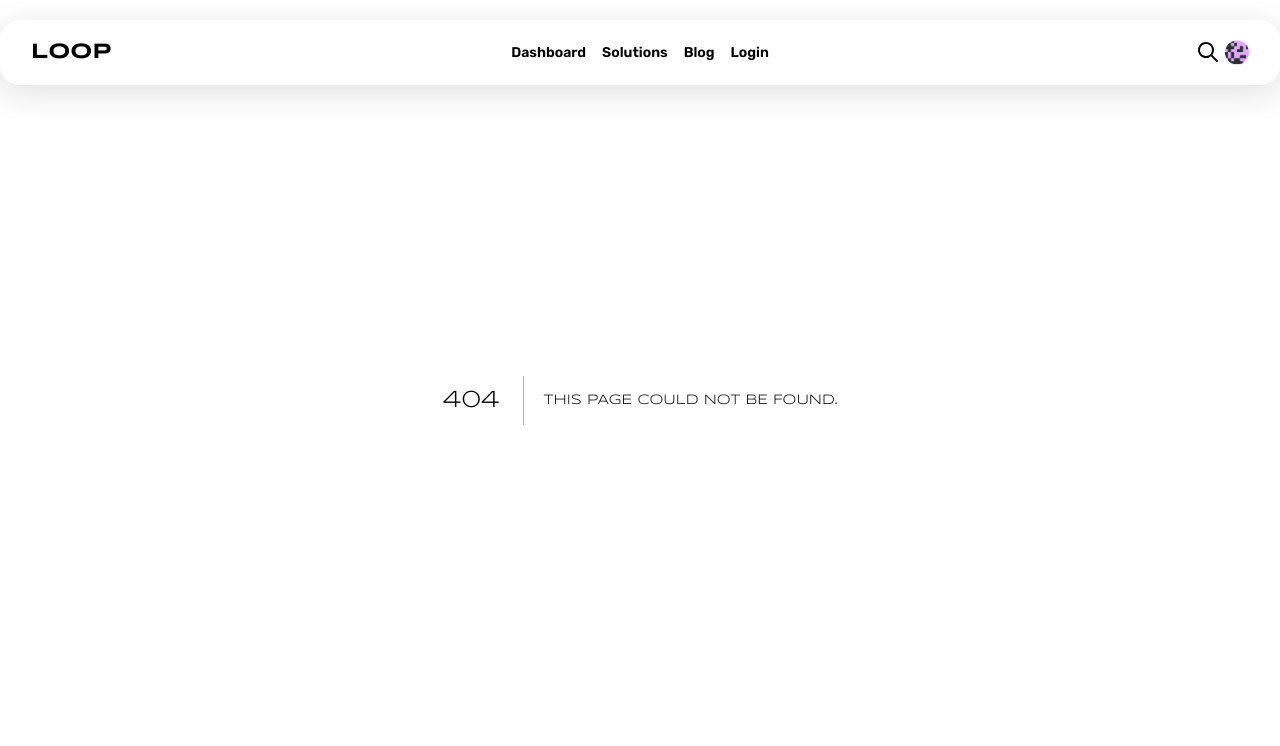
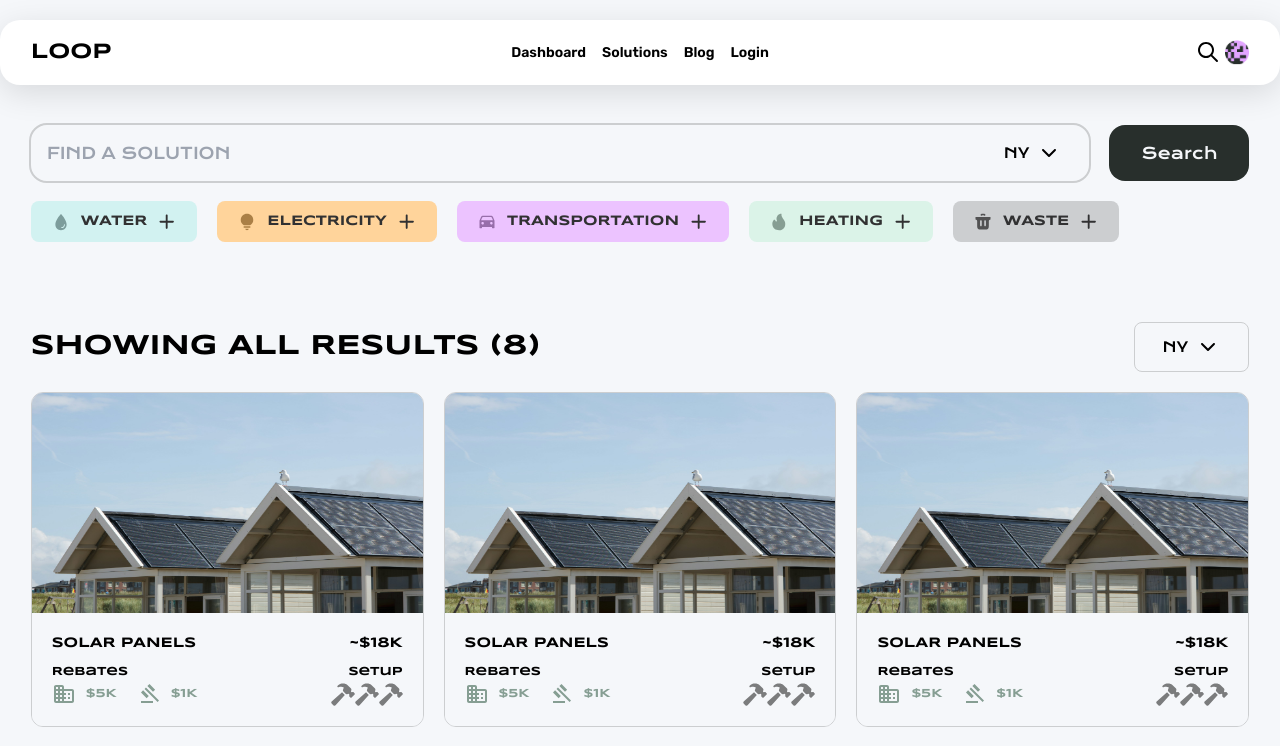
Before and after one commit to pranavkannepalli/loop, a Next.js app: page /solutions in a window 1280 px wide. Before the commit this address had no page. Shown: the top 746 px of the page. Built offline with nearby package versions, Linux system fonts and the light colour scheme.

Commit message:
solutions page

```diff
--- a/app/page.js
+++ b/app/page.js
@@ -9,6 +9,7 @@ import HomeText from "@/components/HomeText";
 import HomeSolutionCard from "@/components/HomeSolutionCard";
 import HomeCarousel from "@/components/HomeSolutionCard/carousel";
 import TagLine from "@/components/Tagline";
+import SectorFilters from "@/components/SectorFilters";
 
 // TODO: make selectors for price, priorities, and type
 // TODO: responsify
@@ -45,7 +46,7 @@ export default function Home() {
 						<h4 className="text-left text-white-400">Select State</h4>
 						<TextInput hasInput={false} suffix={<StateSelector />} />
 					</div>
-					<div >
+					<div>
 						<h4 className="text-left my-2 text-white-400">Select Budget</h4>
 						<BudgetSelector />
 					</div>
@@ -57,7 +58,12 @@ export default function Home() {
 			</div>
 			<div className="!pt-6 layout">
 				<h4 className="pb-6">View your Recommendations</h4>
-				<BasicList />
+				<SectorFilters />
+				<BasicList slice size={6} />
+			</div>
+			<div className="layout relative top-[-300px] h-[300px] bg-white-200 flex flex-col items-center justify-center gap-[20px]">
+				<h1>Want to see more?</h1>
+				<Button>GO TO SOLUTIONS</Button>
 			</div>
 		</main>
 	);
--- /dev/null
+++ b/app/solutions/page.js
@@ -0,0 +1,27 @@
+import TextInput from "@/components/TextInput";
+import { StateSelector } from "@/components/Dropdown";
+import Button from "@/components/Button";
+import SectorFilters from "@/components/SectorFilters";
+import ResultsText from "@/components/SectorFilters/resultsText";
+import BasicList from "@/components/SectorFilters/basicList";
+
+export default function Solutions() {
+	return (
+		<div className="layout !mt-[125px] flex flex-col">
+			<div className="flex flex-row gap-[20px] mb-[20px]">
+				<TextInput suffix={<StateSelector />} size="large" placeholder="FIND A SOLUTION" />
+				<Button>Search</Button>
+			</div>
+			<SectorFilters />
+			<div className="flex flex-row justify-between items-center">
+				<ResultsText />
+				<div className="py-[12px] px-[16px] rounded-[8px] border border-white-300">
+					<StateSelector />
+				</div>
+			</div>
+			<div className="mt-[20px]">
+				<BasicList />
+			</div>
+		</div>
+	);
+}
--- a/components/Dropdown/index.js
+++ b/components/Dropdown/index.js
@@ -11,9 +11,12 @@ const Dropdown = ({ placeholder = "Select an item", items = [], onClick = (value
 	const [selected, changeSelected] = useState(placeholder);
 
 	return (
-		<div className="flex grow items-center justify-center bg-white !c">
+		<div className="flex items-center justify-center bg-white !c">
 			<motion.div animate={open ? "open" : "closed"} className="relative flex flex-row flex-1">
-				<button onClick={() => setOpen((pv) => !pv)} className="flex-1 flex items-center justify-between gap-2 px-3 rounded-md text-indigo-50 bg-indigo-500 hover:bg-indigo-500 transition-colors">
+				<button
+					onClick={() => setOpen((pv) => !pv)}
+					className="flex-1 flex items-center justify-between gap-2 px-3 rounded-md text-indigo-50 bg-indigo-500 hover:bg-indigo-500 transition-colors"
+				>
 					<span className="font-medium text-sm">{selected}</span>
 					<motion.span variants={iconVariants}>
 						<Icon name="down" />
@@ -54,13 +57,16 @@ const Option = ({ selected, text, onClick = () => {} }) => {
 		<motion.li
 			variants={itemVariants}
 			onClick={onClick}
-			className={classNames(`flex items-center justify-between w-full px-[16px] py-[12px]
+			className={classNames(
+				`flex items-center justify-between w-full px-[16px] py-[12px]
 						text-xs font-medium whitespace-nowrap
 						hover:bg-white-200 text-slate-700
 						hover:text-indigo-500 transition-colors
-						cursor-pointer`, !selected ? undefined: "bg-white-200")}
+						cursor-pointer`,
+				!selected ? undefined : "bg-white-200"
+			)}
 		>
-			<p className={selected ? "font-[600]": undefined}>{text}</p>
+			<p className={selected ? "font-[600]" : undefined}>{text}</p>
 			{selected && <Icon name="check" size={20} />}
 		</motion.li>
 	);
--- a/components/LoopContext/index.js
+++ b/components/LoopContext/index.js
@@ -1,6 +1,7 @@
 "use client";
 
 import { createContext, useState } from "react";
+import solutions from "@/app/solutions";
 
 const LoopContext = createContext(null);
 
@@ -72,10 +73,10 @@ const LoopContextProvider = ({ children }) => {
 		changeData(n);
 	};
 
-	const filterSort = (data = []) => {
-		let n = data.filter((val) => filterStates[val.type]);
+	const filterSort = () => {
+		let n = solutions.filter((val) => filterStates[val.type]);
 		if (n.length == 0) {
-			return data;
+			return solutions;
 		} else {
 			return n;
 		}
--- a/components/SectorFilters/basicList.jsx
+++ b/components/SectorFilters/basicList.jsx
@@ -11,12 +11,11 @@ export default function BasicList({ slice = false, size = 3 }) {
 
 	const [subset, setSubset] = useState(solutions);
 	useEffect(() => {
-		setSubset(slice ? filterSort(solutions).slice(0, size) : filterSort(solutions));
+		setSubset(slice ? filterSort().slice(0, size) : filterSort());
 	}, [filterSort, setSubset, slice, size]);
 
 	return (
 		<>
-			<SectorFilters />
 			<div className="flex-1 grid grid-cols-1 md:grid-cols-2 lg:grid-cols-3 gap-[20px]">
 				{subset.map((sol, i) => (
 					<SolutionCard {...sol} key={i} />
--- /dev/null
+++ b/components/SectorFilters/resultsText.jsx
@@ -0,0 +1,10 @@
+"use client";
+
+import { useContext } from "react";
+import LoopContext from "../LoopContext";
+
+export default function ResultsText() {
+	const { filterSort } = useContext(LoopContext);
+
+	return <h3>Showing All Results ({filterSort().length})</h3>;
+}
```
